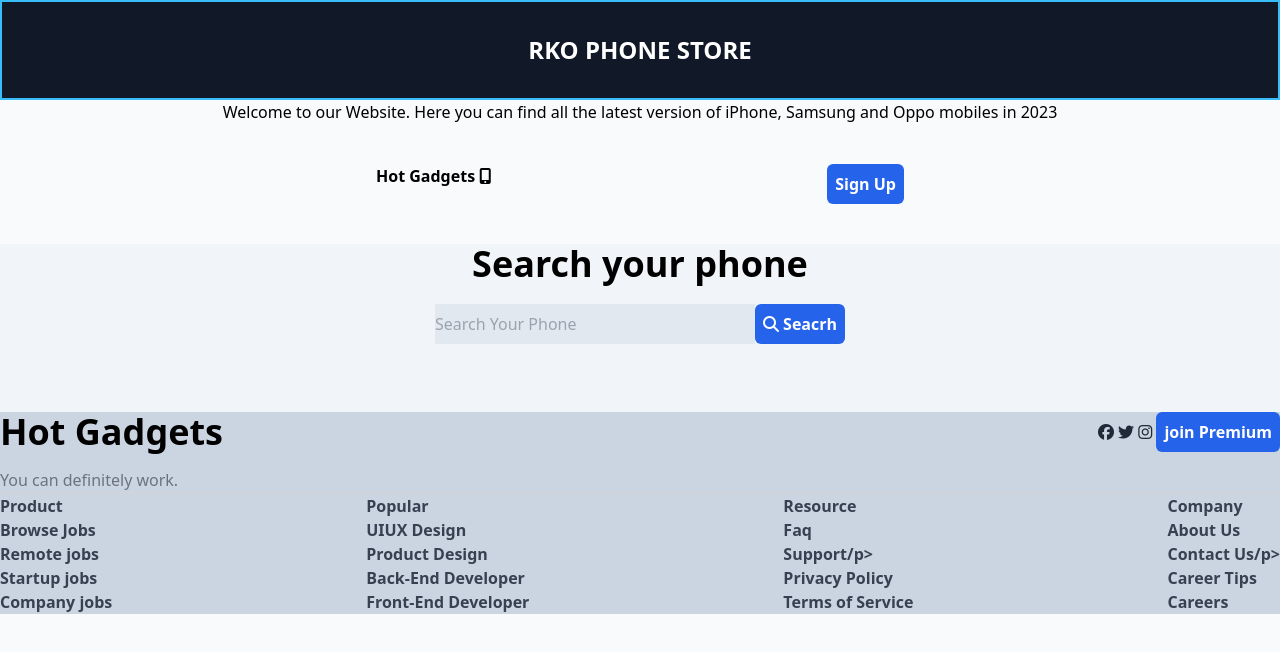
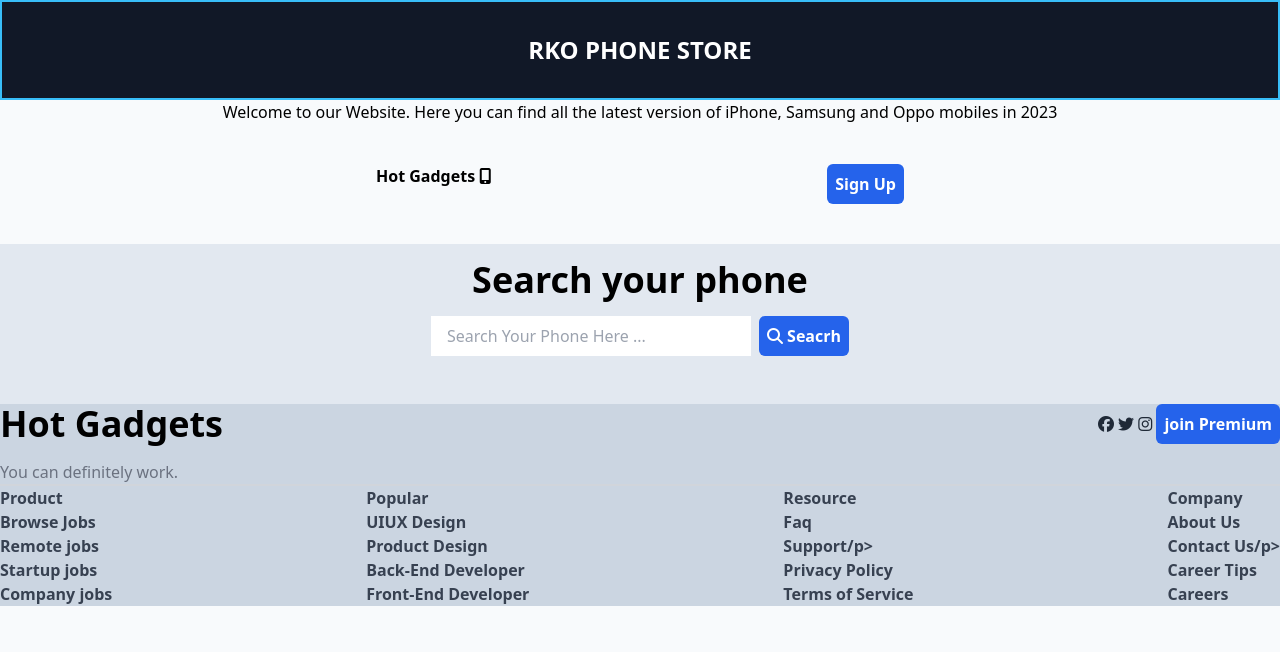
Before and after one commit to Engineer-Ashik/Rko-Phone-Store, a plain HTML site: page index.html in a window 1280 px wide. Drawn offline with nearby package versions, Linux system fonts and the light colour scheme; no server answers; a script that the page names is missing.

Commit message:
added the display clear codeline inside display function

```diff
--- a/index.html
+++ b/index.html
@@ -24,11 +24,11 @@
     </div>
     </header>
 <!-------------------------------------->
-    <main class="bg-slate-100">
-        <h2 class=" text-4xl font-semibold text-black text-center">Search your phone</h2>
+    <main class="bg-slate-200">
+        <h2 class=" text-4xl font-semibold text-black text-center p-4">Search your phone</h2>
     <!--Search Bar-->
-        <div class="flex justify-center my-5">
-            <input id="input-search" type="search"  placeholder="Search Your Phone" class="bg-slate-200 text-gray-500 h-10 w-80">
+        <div class="flex justify-center gap-2">
+            <input id="input-search" type="search"  placeholder="Search Your Phone Here ..." class="bg-white h-10 w-80 px-4">
             <button id="button-search" class="bg-blue-600 text-white font-bold p-2 rounded-md h-10"><i class="fa-solid fa-magnifying-glass"></i> Seacrh</button>
         </div>
         <!--Creating div in html for display the output-->
--- a/phone.js
+++ b/phone.js
@@ -7,7 +7,6 @@
     const SearchInput = document.getElementById('input-search');
     const SearchValue = SearchInput.value ;
     SearchInput.value= "";
-    console.log(SearchValue);
     handlefetch(SearchValue);
 });
 
@@ -22,6 +21,8 @@
 function display(input) {
     const phones = input.data; //taking obj data's from the array
     const divContainer = document.getElementById('displayContainer');
+    divContainer.textContent=''; //clear the previous displayed values here
+
     phones.forEach(phone => {
         console.log("PHONES ARE ", phone);
         //console.log("The Length is : ", phones.length);
@@ -29,11 +30,9 @@
         phoneCard.innerHTML = `
         <div class="card bg-transparent w-96 shadow-xl">
           <figure class="px-10 pt-10">
-    <img
-      src="${phone.image}"
-      alt="Phone-image"
-      class="rounded-xl" />
+            <img src="${phone.image}" alt="Phone-image" class="rounded-xl"/>
           </figure>
+
           <div class="card-body items-center text-center">
             <h2 class="card-title text-slate-900 font-extrabold">${phone.brand}</h2>
             <p class="text-slate-700 font-semibold">${phone.phone_name}</p>
@@ -45,15 +44,10 @@
         `
         divContainer.appendChild(phoneCard);
     });
+
 }
 
-
-
-
-
-
-
-
+//Loading symbolic Function
 
 
 //Default calling the Functions
```
Lines whose indentation alone changed are shown as unchanged.
